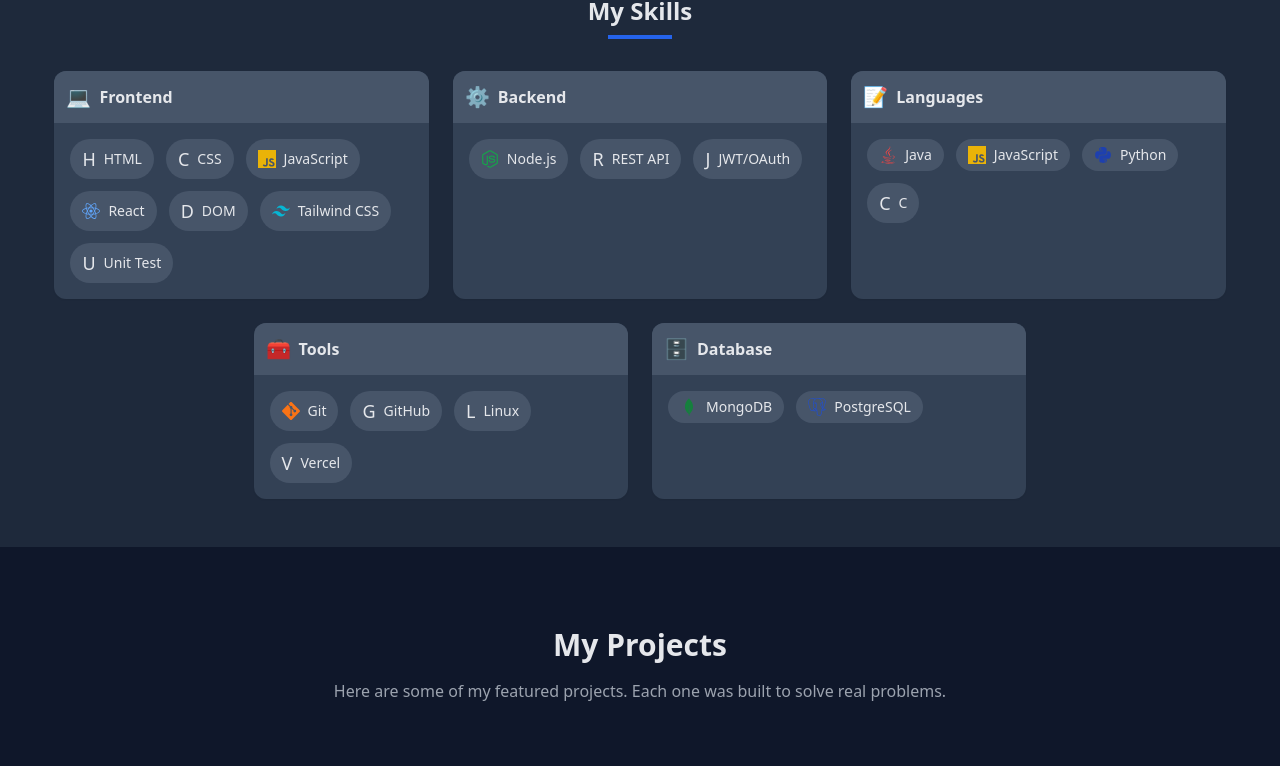
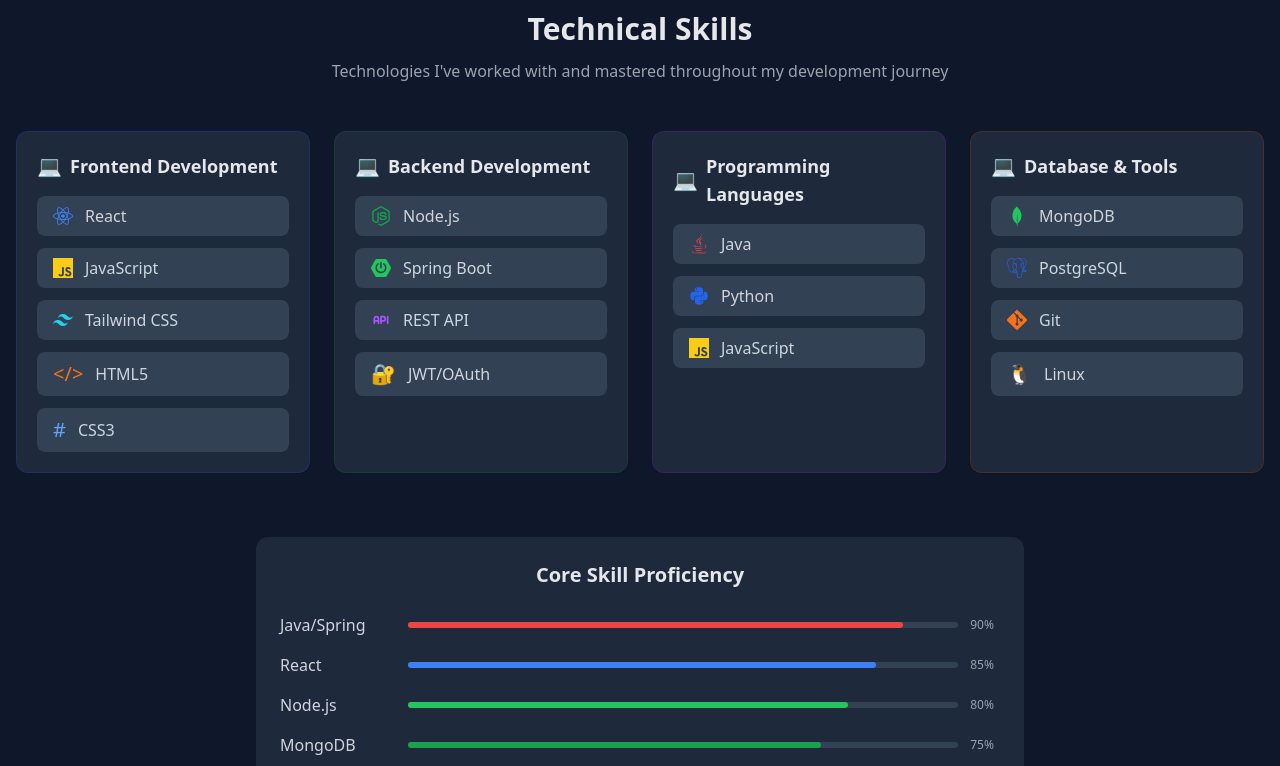
Before and after one commit to rachitsharma300/rachit-portfolio, a React (Vite) app: page / in a window 1280 px wide. Shown: the part 1629-2395 px from the top of the page. Built offline with nearby package versions, Linux system fonts and the light colour scheme.

Commit message:
Refactor Skills section: enhance skill categories with icons, improve layout, and add proficiency indicators for better clarity and organization

```diff
--- a/src/sections/Skills.jsx
+++ b/src/sections/Skills.jsx
@@ -1,95 +1,142 @@
-// eslint-disable-next-line no-unused-vars
 import { motion } from 'framer-motion';
 import { FaJava, FaReact, FaPython, FaNodeJs } from 'react-icons/fa';
-import { SiJavascript, SiTailwindcss, SiGit, SiPostgresql, SiMongodb } from 'react-icons/si';
+import { SiJavascript, SiTailwindcss, SiGit, SiPostgresql, SiMongodb, SiSpringboot } from 'react-icons/si';
+import { TbApi } from 'react-icons/tb';
 
 const Skills = () => {
   const skillCategories = [
     {
-      title: 'Frontend',
-      skills: ['HTML', 'CSS', 'JavaScript', 'React', 'DOM', 'Tailwind CSS', 'Unit Test'],
-      icon: '💻'
+      title: 'Frontend Development',
+      skills: [
+        { name: 'React', icon: <FaReact className="text-blue-500" /> },
+        { name: 'JavaScript', icon: <SiJavascript className="text-yellow-400" /> },
+        { name: 'Tailwind CSS', icon: <SiTailwindcss className="text-cyan-400" /> },
+        { name: 'HTML5', icon: <span className="text-orange-500">{"</>"}</span> },
+        { name: 'CSS3', icon: <span className="text-blue-400">#</span> }
+      ],
+      color: 'border-blue-200 dark:border-blue-900/50'
     },
     {
-      title: 'Backend',
-      skills: ['Node.js', 'REST API', 'JWT/OAuth'],
-      icon: '⚙️'
+      title: 'Backend Development',
+      skills: [
+        { name: 'Node.js', icon: <FaNodeJs className="text-green-600" /> },
+        { name: 'Spring Boot', icon: <SiSpringboot className="text-green-500" /> },
+        { name: 'REST API', icon: <TbApi className="text-purple-500" /> },
+        { name: 'JWT/OAuth', icon: <span className="text-red-400">🔐</span> }
+      ],
+      color: 'border-green-200 dark:border-green-900/50'
     },
     {
-      title: 'Languages',
-      skills: ['Java', 'JavaScript', 'Python', 'C'],
-      icon: '📝'
+      title: 'Programming Languages',
+      skills: [
+        { name: 'Java', icon: <FaJava className="text-red-500" /> },
+        { name: 'Python', icon: <FaPython className="text-blue-600" /> },
+        { name: 'JavaScript', icon: <SiJavascript className="text-yellow-400" /> }
+      ],
+      color: 'border-purple-200 dark:border-purple-900/50'
     },
     {
-      title: 'Tools',
-      skills: ['Git', 'GitHub', 'Linux', 'Vercel'],
-      icon: '🧰'
-    },
-    {
-      title: 'Database',
-      skills: ['MongoDB', 'PostgreSQL'],
-      icon: '🗄️'
+      title: 'Database & Tools',
+      skills: [
+        { name: 'MongoDB', icon: <SiMongodb className="text-green-500" /> },
+        { name: 'PostgreSQL', icon: <SiPostgresql className="text-blue-600" /> },
+        { name: 'Git', icon: <SiGit className="text-orange-500" /> },
+        { name: 'Linux', icon: <span className="text-yellow-600">🐧</span> }
+      ],
+      color: 'border-amber-200 dark:border-amber-900/50'
     }
   ];
 
-  const getIcon = (skill) => {
-    switch(skill) {
-      case 'Java': return <FaJava className="text-red-500" />;
-      case 'React': return <FaReact className="text-blue-400" />;
-      case 'JavaScript': return <SiJavascript className="text-yellow-500" />;
-      case 'Tailwind CSS': return <SiTailwindcss className="text-cyan-500" />;
-      case 'Git': return <SiGit className="text-orange-500" />;
-      case 'Node.js': return <FaNodeJs className="text-green-600" />;
-      case 'Python': return <FaPython className="text-blue-800" />;
-      case 'PostgreSQL': return <SiPostgresql className="text-blue-700" />;
-      case 'MongoDB': return <SiMongodb className="text-green-700" />;
-      default: return <span>{skill.charAt(0)}</span>;
-    }
-  };
+  const proficiencyData = [
+    { skill: 'Java/Spring', level: 90, color: 'bg-red-500' },
+    { skill: 'React', level: 85, color: 'bg-blue-500' },
+    { skill: 'Node.js', level: 80, color: 'bg-green-500' },
+    { skill: 'MongoDB', level: 75, color: 'bg-green-600' },
+    { skill: 'Python', level: 70, color: 'bg-blue-600' }
+  ];
 
   return (
-    <section id="skills" className="py-12 bg-gray-50 dark:bg-dark-800">
+    <section id="skills" className="py-16 bg-gray-50 dark:bg-dark-900">
       <div className="container mx-auto px-4">
         <motion.div
           initial={{ opacity: 0, y: 20 }}
           whileInView={{ opacity: 1, y: 0 }}
           transition={{ duration: 0.5 }}
-          className="text-center mb-8"
+          viewport={{ once: true }}
+          className="text-center mb-12"
         >
-          <h2 className="text-2xl font-bold text-gray-800 dark:text-gray-200">My Skills</h2>
-          <div className="w-16 h-1 bg-blue-600 mx-auto mt-2 mb-4"></div>
+          <h2 className="text-3xl font-bold text-gray-800 dark:text-gray-200 mb-3">Technical Skills</h2>
+          <p className="text-gray-600 dark:text-gray-400 max-w-2xl mx-auto">
+            Technologies I've worked with and mastered throughout my development journey
+          </p>
         </motion.div>
 
-        <div className="flex flex-wrap justify-center gap-6">
+        <div className="grid grid-cols-1 md:grid-cols-2 lg:grid-cols-4 gap-6 mb-16">
           {skillCategories.map((category, index) => (
             <motion.div
               key={index}
-              initial={{ opacity: 0, scale: 0.95 }}
-              whileInView={{ opacity: 1, scale: 1 }}
-              transition={{ duration: 0.3, delay: index * 0.1 }}
-              className="w-full sm:w-[45%] lg:w-[30%] bg-white dark:bg-dark-700 rounded-xl shadow-sm overflow-hidden"
+              initial={{ opacity: 0, y: 30 }}
+              whileInView={{ opacity: 1, y: 0 }}
+              transition={{ duration: 0.5, delay: index * 0.1 }}
+              viewport={{ once: true }}
+              className={`rounded-xl border ${category.color} bg-white dark:bg-dark-800 p-5 shadow-sm hover:shadow-md transition-shadow`}
             >
-              <div className="flex items-center p-3 bg-gray-100 dark:bg-dark-600">
-                <span className="text-xl mr-2">{category.icon}</span>
-                <h3 className="font-semibold text-gray-800 dark:text-gray-200">
-                  {category.title}
-                </h3>
-              </div>
-              <div className="p-4 flex flex-wrap gap-3">
+              <h3 className="font-bold text-lg text-gray-800 dark:text-gray-200 mb-4 flex items-center">
+                <span className="mr-2 text-xl">{category.icon || '💻'}</span>
+                {category.title}
+              </h3>
+              <div className="space-y-3">
                 {category.skills.map((skill, i) => (
                   <motion.div
                     key={i}
-                    whileHover={{ scale: 1.05 }}
-                    className="flex items-center px-3 py-1.5 rounded-full bg-gray-50 dark:bg-dark-600 text-sm"
+                    whileHover={{ scale: 1.03 }}
+                    transition={{ duration: 0.2 }}
+                    className="flex items-center px-4 py-2 rounded-lg bg-gray-50 dark:bg-dark-700"
                   >
-                    <span className="mr-2 text-lg">{getIcon(skill)}</span>
-                    {skill}
+                    <div className="mr-3 text-xl">{skill.icon}</div>
+                    <span className="font-medium text-gray-700 dark:text-gray-300">{skill.name}</span>
                   </motion.div>
                 ))}
               </div>
             </motion.div>
           ))}
         </div>
+
+        {/* Compact Proficiency Indicators */}
+        <motion.div
+          initial={{ opacity: 0 }}
+          whileInView={{ opacity: 1 }}
+          transition={{ duration: 0.5 }}
+          viewport={{ once: true }}
+          className="bg-white dark:bg-dark-800 rounded-xl p-6 shadow-sm max-w-3xl mx-auto"
+        >
+          <h3 className="text-xl font-semibold text-gray-800 dark:text-gray-200 mb-6 text-center">
+            Core Skill Proficiency
+          </h3>
+          <div className="space-y-4">
+            {proficiencyData.map((item, index) => (
+              <div key={index} className="flex items-center">
+                <span className="w-32 text-gray-700 dark:text-gray-300 text-sm md:text-base">
+                  {item.skill}
+                </span>
+                <div className="flex-1 flex items-center">
+                  <div className="w-full bg-gray-200 dark:bg-dark-700 rounded-full h-1.5 mr-3">
+                    <motion.div
+                      initial={{ width: 0 }}
+                      whileInView={{ width: `${item.level}%` }}
+                      transition={{ duration: 1, delay: index * 0.1 }}
+                      viewport={{ once: true }}
+                      className={`h-1.5 rounded-full ${item.color}`}
+                    />
+                  </div>
+                  <span className="text-xs text-gray-500 dark:text-gray-400 w-8">
+                    {item.level}%
+                  </span>
+                </div>
+              </div>
+            ))}
+          </div>
+        </motion.div>
       </div>
     </section>
   );
```
